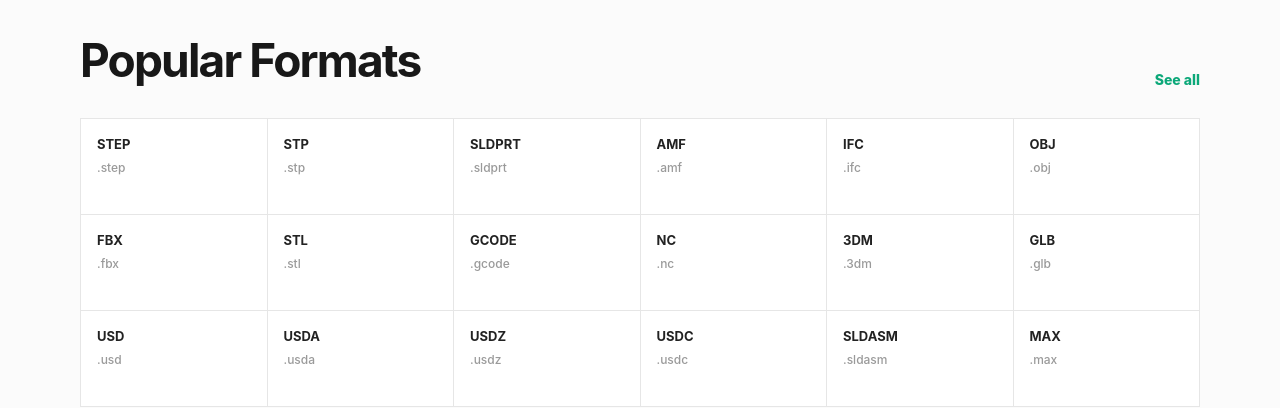
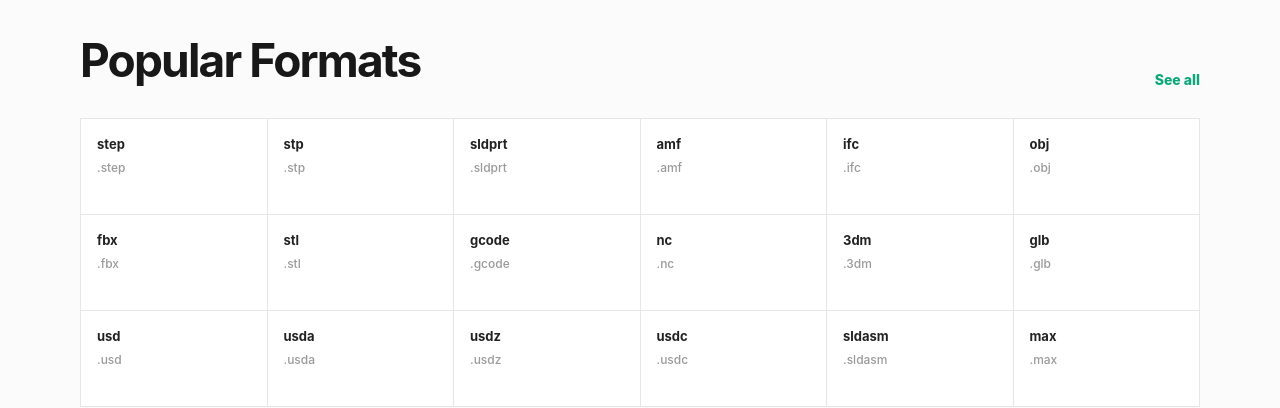
Before and after one commit to amazonkadipi-collab/convert3d, a React (Vite) app: page / in a window 1280 px wide. Shown: the part 860-1268 px from the top of the page. Built offline with nearby package versions, Linux system fonts and the light colour scheme.

Commit message:
Polish reference-style format cards and footer links

```diff
--- a/src/App.jsx
+++ b/src/App.jsx
@@ -55,7 +55,7 @@ function Footer(){
     <div className="wrap footer-grid">
       <div className="footer-brand"><Brand/><p>Free 3D model tools for conversion, compression, rendering and viewing.</p></div>
       <div><b>Company</b><Link to="/posts">Blog</Link><Link to="/about">About</Link></div>
-      <div><b>Tools &amp; API</b><Link to="/convert">Convert</Link><Link to="/compress">Compress</Link><Link to="/render-model">Render</Link><Link to="/view">View</Link><Link to="/image-to-3d">Image to 3D</Link><Link to="/developer-api">Developer API</Link></div>
+      <div><b>Tools &amp; API</b><Link to="/convert">Convert</Link><Link to="/compress">Compress</Link><Link to="/render-model">Render</Link><Link to="/view">View</Link><Link to="/image-to-3d">Image to 3D</Link><Link to="/developer-api">Developer API</Link><Link to="/about">Desktop App</Link><Link to="/developer-api">WebMCP for AI agents</Link></div>
       <div><b>Community</b><a href="https://discord.gg/" target="_blank" rel="noreferrer">Discord</a></div>
     </div>
     <div className="wrap footer-bottom"><span>© 2026 Convert3D</span><span><Link to="/about/privacy">Privacy</Link><Link to="/about/terms">Terms</Link></span></div>
@@ -177,7 +177,7 @@ function Home(){
           <div className="format-grid">
             {["step","stp","sldprt","amf","ifc","obj","fbx","stl","gcode","nc","3dm","glb","usd","usda","usdz","usdc","sldasm","max"].map(k=>{
               const f=formats.find(x=>x[0]===k)||[k,k,k];
-              return <Link to={"/convert/"+k} key={k} className="format-item"><span>{f[1]}</span><b>.{k}</b></Link>
+              return <Link to={"/convert/"+k} key={k} className="format-item"><span>{k}</span><b>.{k}</b></Link>
             })}
           </div>
           <div className="copy-block">
```
